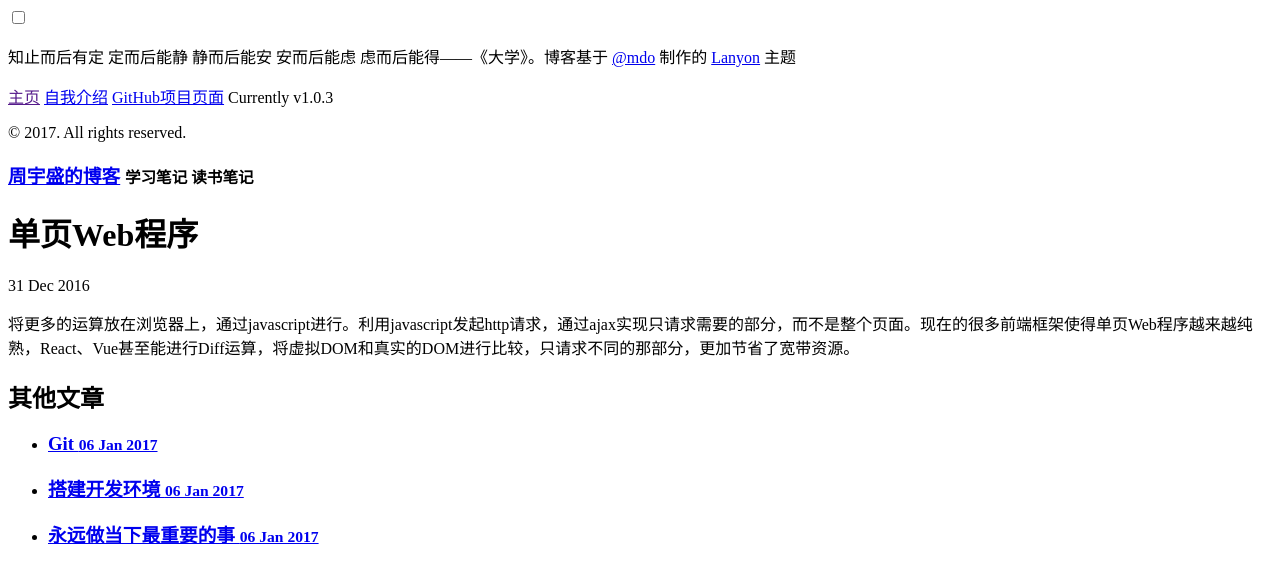
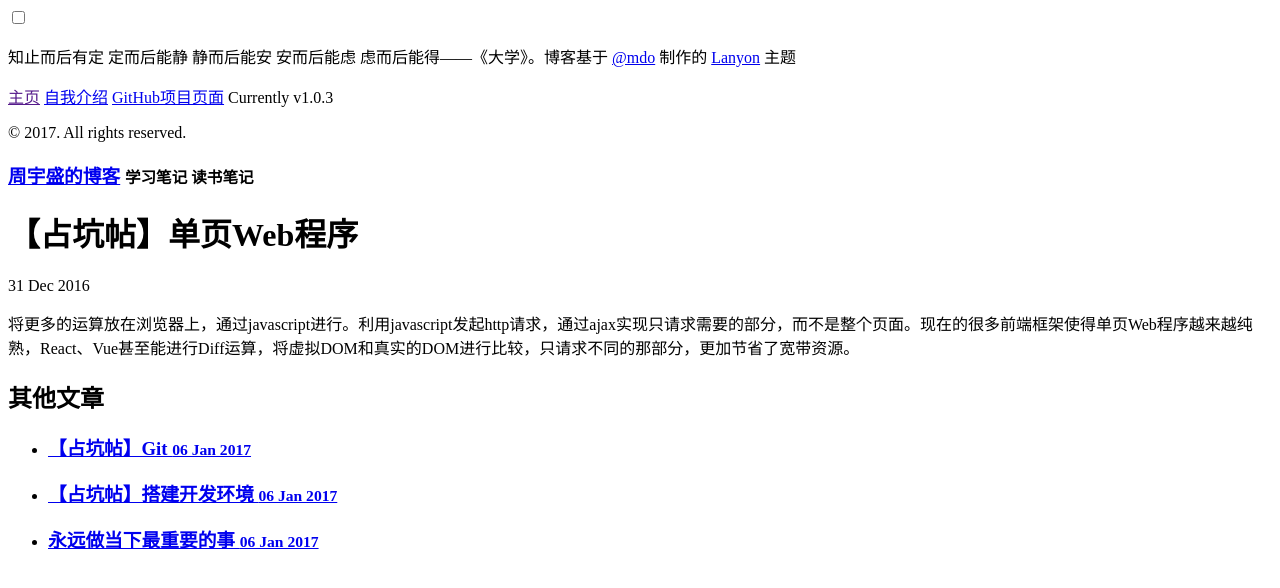
Before and after one commit to jasonzhouu/old-github-pages, a Jekyll site: the page built from _posts/2016-12-31-single-page-web-application.md, in a window 1280 px wide. Shown: the top 588 px of the page. Built offline with Jekyll 4.4.1, drawn with Linux system fonts in a browser that asks for light colours; comment, search, counter and statistics services are not loaded.

Commit message:
占坑帖

```diff
--- a/_posts/2016-12-31-single-page-web-application.md
+++ b/_posts/2016-12-31-single-page-web-application.md
@@ -1,6 +1,6 @@
 ---
 layout: post
-title: "单页Web程序"
+title: "【占坑帖】单页Web程序"
 ---
 
 将更多的运算放在浏览器上，通过javascript进行。利用javascript发起http请求，通过ajax实现只请求需要的部分，而不是整个页面。现在的很多前端框架使得单页Web程序越来越纯熟，React、Vue甚至能进行Diff运算，将虚拟DOM和真实的DOM进行比较，只请求不同的那部分，更加节省了宽带资源。
--- a/_posts/2017-01-06-making-development-environment.md
+++ b/_posts/2017-01-06-making-development-environment.md
@@ -1,6 +1,6 @@
 ---
 layout: post
-title: "搭建开发环境"
+title: "【占坑帖】搭建开发环境"
 ---
 
 搭建环境的方法有很多种，MAMP，虚拟机，容器，或者像jekyll/gatsby这样自带创建模拟服务器的功能。仅创建虚拟机的软件就有很多种，我所知道的有：
--- a/_posts/2017-01-06-version-control.md
+++ b/_posts/2017-01-06-version-control.md
@@ -1,6 +1,6 @@
 ---
 layout: post
-title: "Git"
+title: "【占坑帖】Git"
 ---
 
 主要因为以下几个原因而要用到Git:
```
Also changed, not shown: _posts/2017-01-05-front-end-framework.md (+1 -1 lines).
